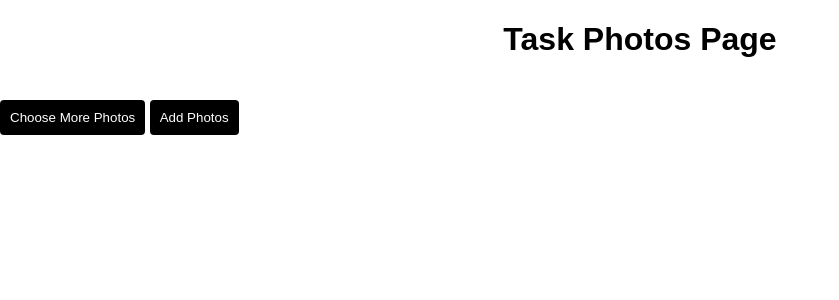
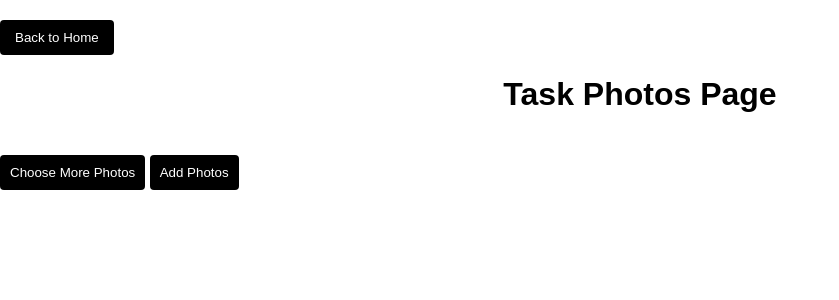
Before and after one commit to neamul-fahim/task_manager, a Django app: page /edit_photo_page/ in a window 1280 px wide. Shown: the top 300 px of the page, without its empty margins (0-839 px from the left). Run offline with Django 5.2, Linux system fonts and the light colour scheme.

Commit message:
photo edit page back button

```diff
--- a/tasks/templates/tasks/edit_photo_page.html
+++ b/tasks/templates/tasks/edit_photo_page.html
@@ -100,9 +100,25 @@
       .add-photos-button:hover {
         background-color: #333333;
       }
+      button {
+        background-color: #000000;
+        color: #ffffff;
+        padding: 10px 15px;
+        border: none;
+        border-radius: 4px;
+        cursor: pointer;
+        margin-top: 20px;
+        transition: background-color 0.3s;
+      }
+
+      button:hover {
+        background-color: #333333;
+      }
     </style>
   </head>
   <body>
+    <button onclick="goToHomePage()">Back to Home</button>
+
     <h1>Task Photos Page</h1>
 
     <div id="photo-container" class="photo-container">
@@ -129,6 +145,10 @@
     <div id="previewContainer"></div>
 
     <script>
+      function goToHomePage() {
+        // You can modify the URL as needed
+        window.location.href = "/home_page/";
+      }
       function getCookie(name) {
         let cookieValue = null;
         if (document.cookie && document.cookie !== "") {
--- a/tasks/templates/tasks/update_task.html
+++ b/tasks/templates/tasks/update_task.html
@@ -153,7 +153,7 @@
 
           <div class="checkbox-container">
             <p>Is Complete</p>
-            <input type="checkbox" name="is_complete" />
+            <input type="checkbox" id="is_complete" name="is_complete" />
           </div>
 
           <button type="button" onclick="updateTask()">Update Task</button>
@@ -201,6 +201,7 @@
       async function fillFormWithTaskDetails() {
         const taskID = getTaskIdFromQuery();
         const taskDetails = await getTaskDetails(taskID);
+        console.log("taskDetails", { taskDetails });
 
         if (taskDetails) {
           document.getElementById("title").value = taskDetails.title;
--- a/tasks/urls.py
+++ b/tasks/urls.py
@@ -17,8 +17,6 @@ urlpatterns = [
          name='home_page'),
     path('user/', views.UserAPIView.as_view(),
          name='user'),
-    # path('task/<int:article_id>/',
-    #      views.UpdateTaskAPIView.as_view(), name='update_task'),
     path('update_task_page/', views.UpdateTaskPageView.as_view(),
          name='update_task_page'),
     path('search_page/', views.SearchPageView.as_view(), name='search-page'),
@@ -30,6 +28,4 @@ urlpatterns = [
     path('photos/<int:task_id>/', views.PhotosAPIView.as_view(), name='photos'),
     path('photos/<int:task_id>/<int:photo_id>/',
          views.PhotosAPIView.as_view(), name='photos'),
-
-
 ]
```
